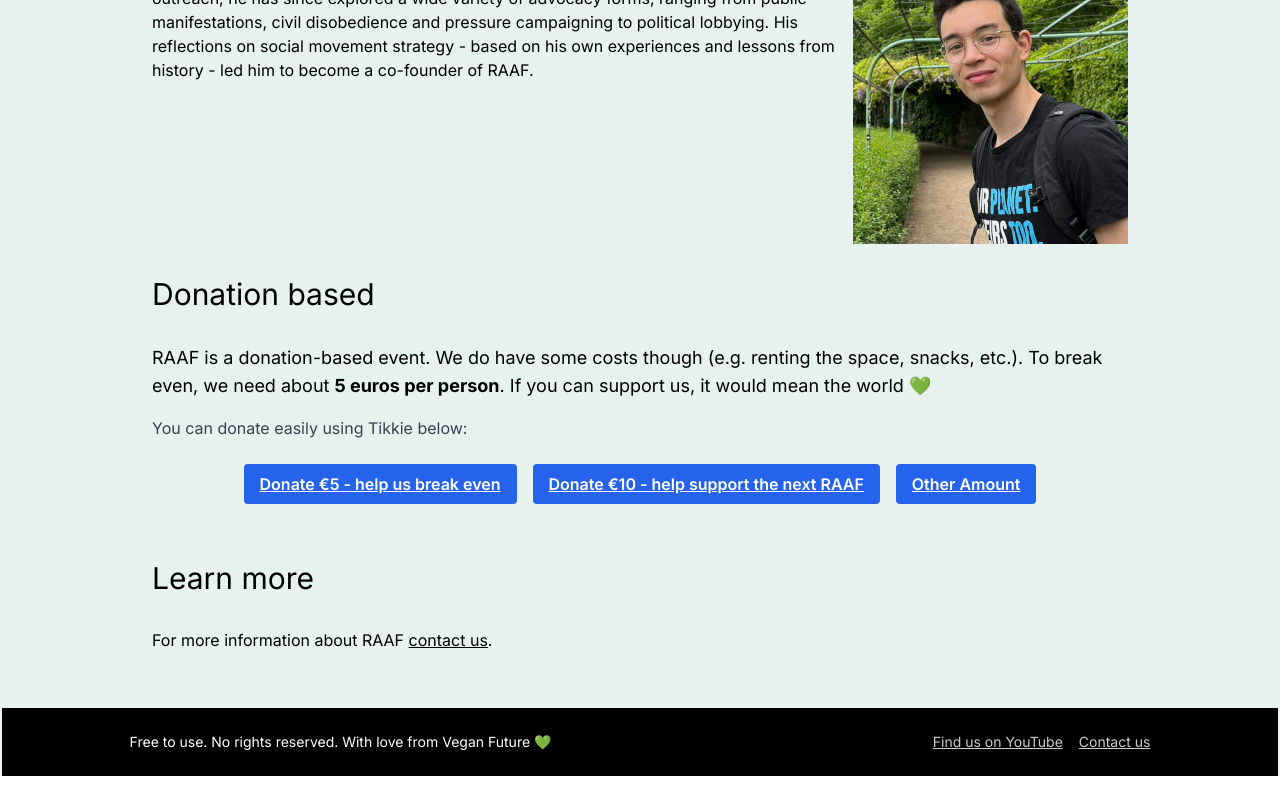
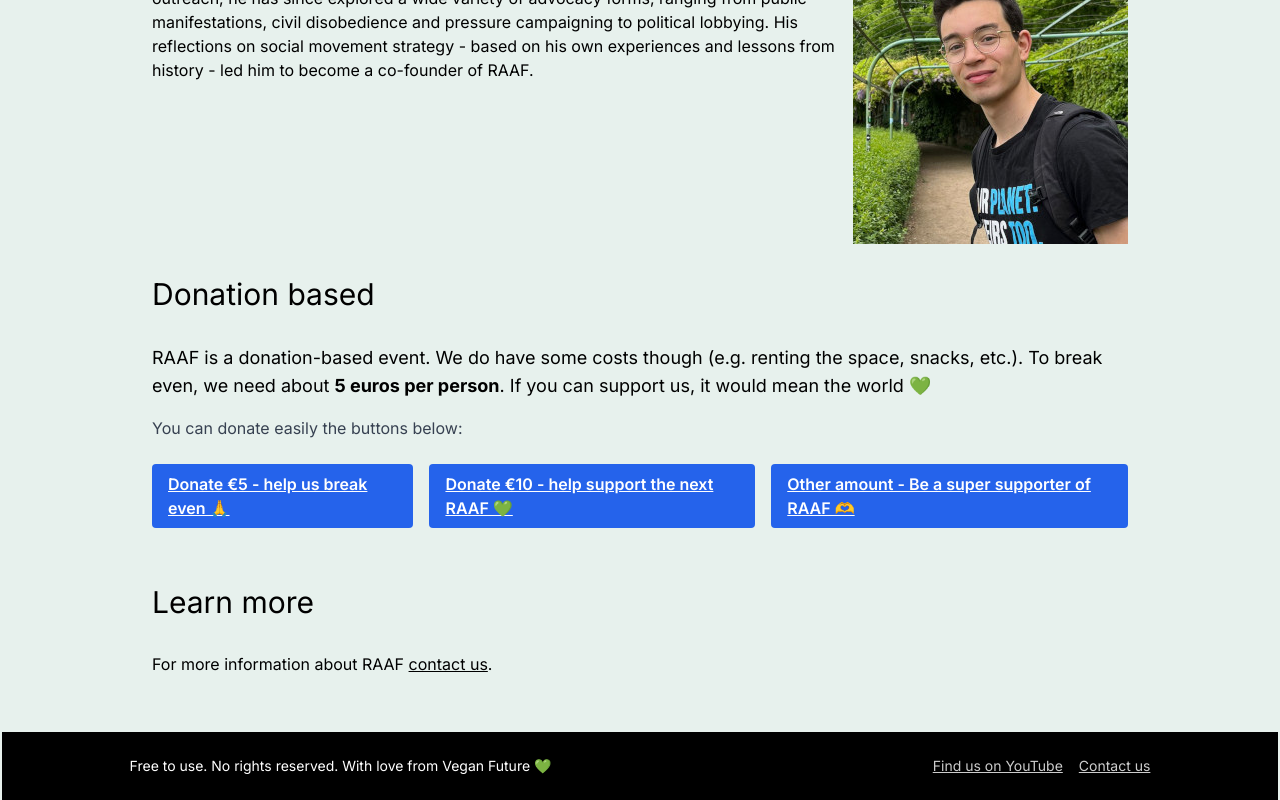
Before and after one commit to veganfuture/veganfuture.org, a Next.js app: page /raaf/1 in a window 1280 px wide. Shown: the part 2586-3386 px from the top of the page. Before the commit the page ends 3362 px from the top, so only its background shows below. Built offline with nearby package versions, Linux system fonts and the light colour scheme.

Commit message:
use bunq for raaf donations

```diff
--- a/app/raaf/2/page.tsx
+++ b/app/raaf/2/page.tsx
@@ -3,6 +3,7 @@ import Image from "next/image";
 import { BASE_METADATA } from "@/lib/metadata";
 import Link from "next/link";
 import { SignupForm } from "../signup_form";
+import { DonateRaaf } from "../donate_raaf";
 
 const title = "RAAF#2, 22nd of August in Amsterdam";
 const description =
@@ -145,6 +146,11 @@ export default function RAAF2() {
         </div>
       </div>
 
+      <div className="p-4 text-3xl">Donation based</div>
+      <div className="p-4">
+        <DonateRaaf />
+      </div>
+
       <div className="p-4 text-3xl">Learn more</div>
       <div className="p-4">
         For more information about RAAF <Link href="/contact">contact us</Link>.
--- a/app/raaf/donate_raaf.tsx
+++ b/app/raaf/donate_raaf.tsx
@@ -8,32 +8,32 @@ export function DonateRaaf() {
         mean the world 💚
       </p>
       <p className="mb-6 text-md text-gray-700">
-        You can donate easily using Tikkie below:
+        You can donate easily the buttons below:
       </p>
       <div className="flex flex-col md:flex-row gap-4 justify-center items-center mb-6">
         <a
-          href="https://tikkie.me/pay/as6hurdqkfohdelb26nr"
+          href="https://bunq.me/raaf/5"
           target="_blank"
           rel="noopener noreferrer"
           className="bg-blue-600 text-white font-semibold py-2 px-4 rounded hover:bg-blue-700 transition"
         >
-          Donate €5 - help us break even
+          Donate €5 - help us break even 🙏
         </a>
         <a
-          href="https://tikkie.me/pay/4hau5r6ig3go6na6cta9"
+          href="https://bunq.me/raaf/10"
           target="_blank"
           rel="noopener noreferrer"
           className="bg-blue-600 text-white font-semibold py-2 px-4 rounded hover:bg-blue-700 transition"
         >
-          Donate €10 - help support the next RAAF
+          Donate €10 - help support the next RAAF 💚
         </a>
         <a
-          href="https://tikkie.me/pay/ucra6itle0jkoa3fjf28"
+          href="https://bunq.me/raaf"
           target="_blank"
           rel="noopener noreferrer"
           className="bg-blue-600 text-white font-semibold py-2 px-4 rounded hover:bg-blue-700 transition"
         >
-          Other Amount
+          Other amount - Be a super supporter of RAAF 🫶
         </a>
       </div>
     </>
```
